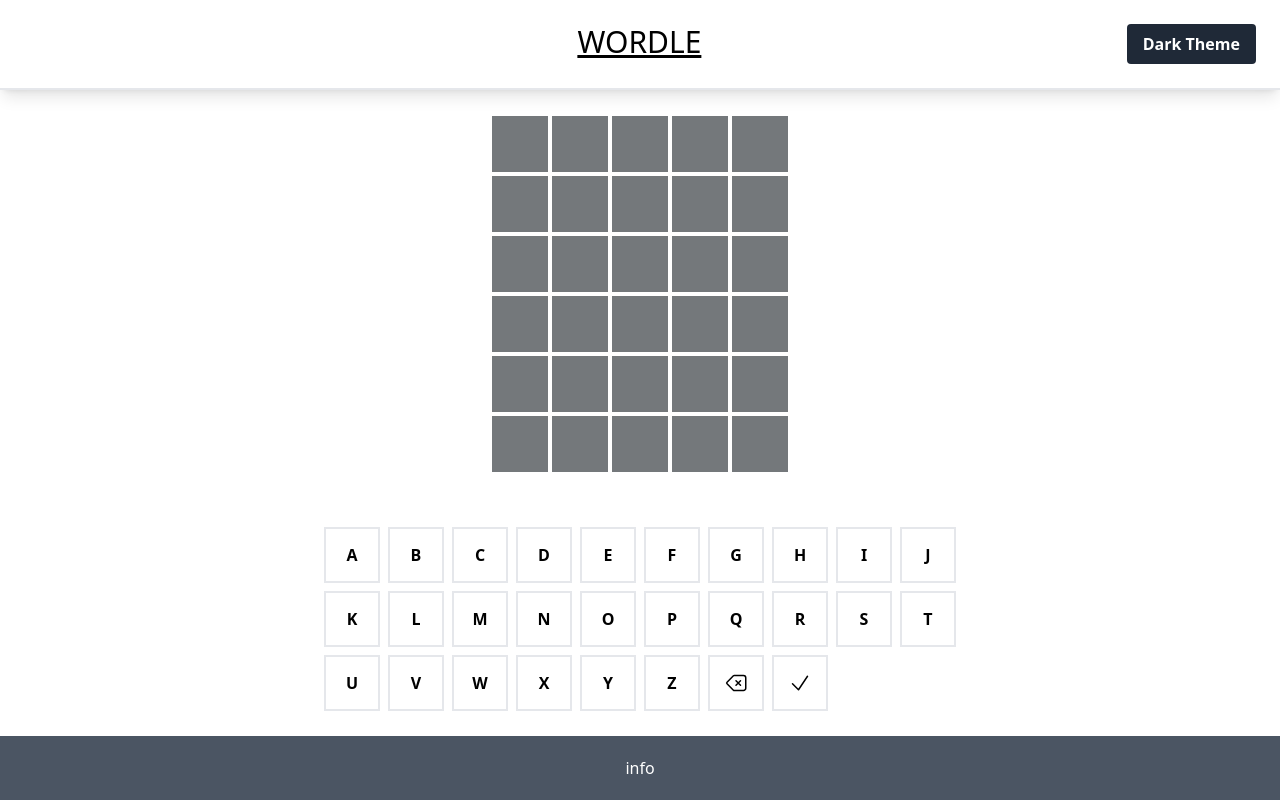
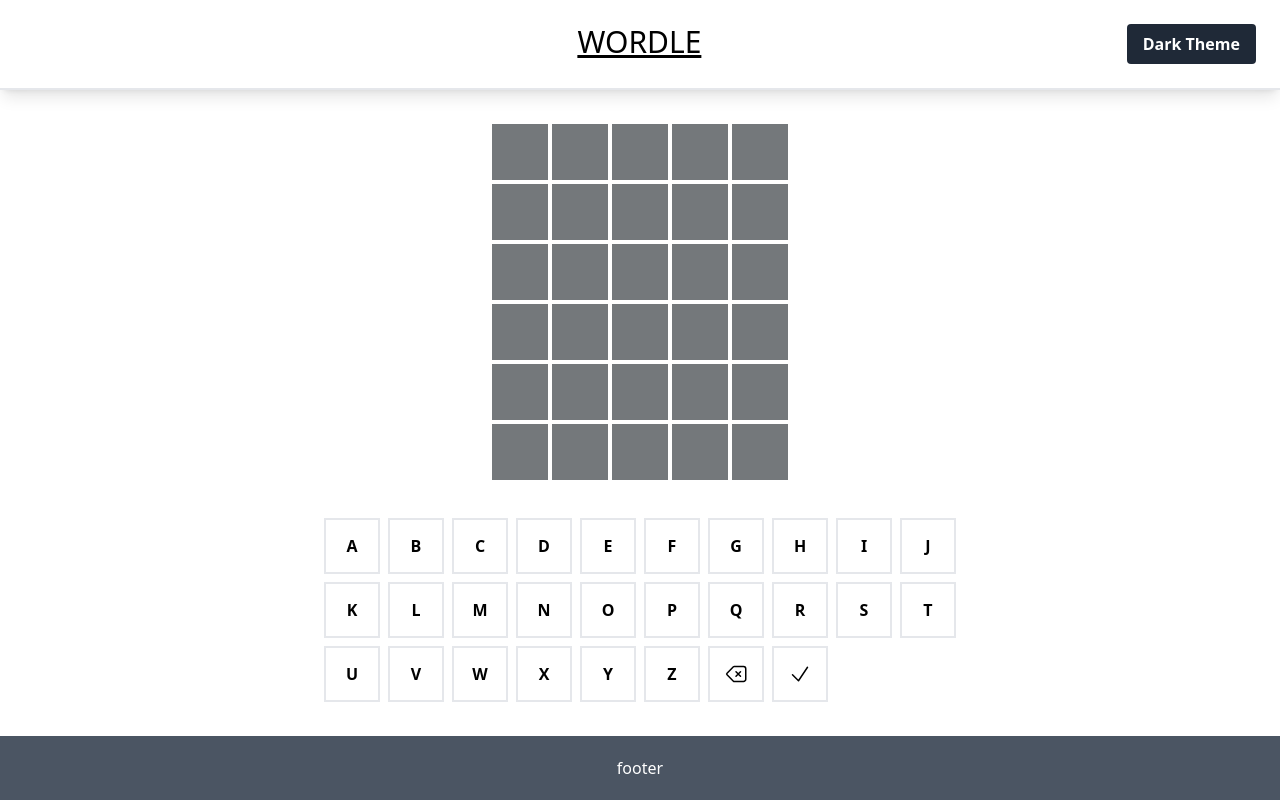
Before and after one commit to priegelsdev/wordle, a React (Vite) app: page / in a window 1280 px wide. Built offline with nearby package versions, Linux system fonts and the light colour scheme.

Commit message:
change styling slightly

```diff
--- a/src/App.tsx
+++ b/src/App.tsx
@@ -26,40 +26,15 @@
         </button>
       </header>
 
-      <div className="m-auto lg text-center">
+      <div className="m-auto mb-0 lg text-center">
         <RowsContainer quizWord={quizWord} />
       </div>
-
-      {/* <div className="m-auto lg text-center">
-        <div className="flex gap-1">
-          <div className="px-4 py-3 border-solid border-2 flex justify-center items-center">
-            W
-          </div>
-          <div className="px-4 py-3 border-solid border-2 flex justify-center items-center">
-            O
-          </div>
-          <div className="px-4 py-3 border-solid border-2 flex justify-center items-center">
-            R
-          </div>
-          <div className="px-4 py-3 border-solid border-2 flex justify-center items-center">
-            D
-          </div>
-          <div className="px-4 py-3 border-solid border-2 flex justify-center items-center">
-            0
-          </div>
-        </div>
-        <div>Word1</div>
-        <div>Word2</div>
-        <div>Word3</div>
-        <div>Word4</div>
-        <div>Word5</div>
-      </div> */}
 
       <div className="m-auto">
         <Keyboard />
       </div>
 
-      <footer className="p-5 text-center bg-gray-600 text-white">info</footer>
+      <footer className="p-5 text-center bg-gray-600 text-white">footer</footer>
     </main>
   );
 }
```
